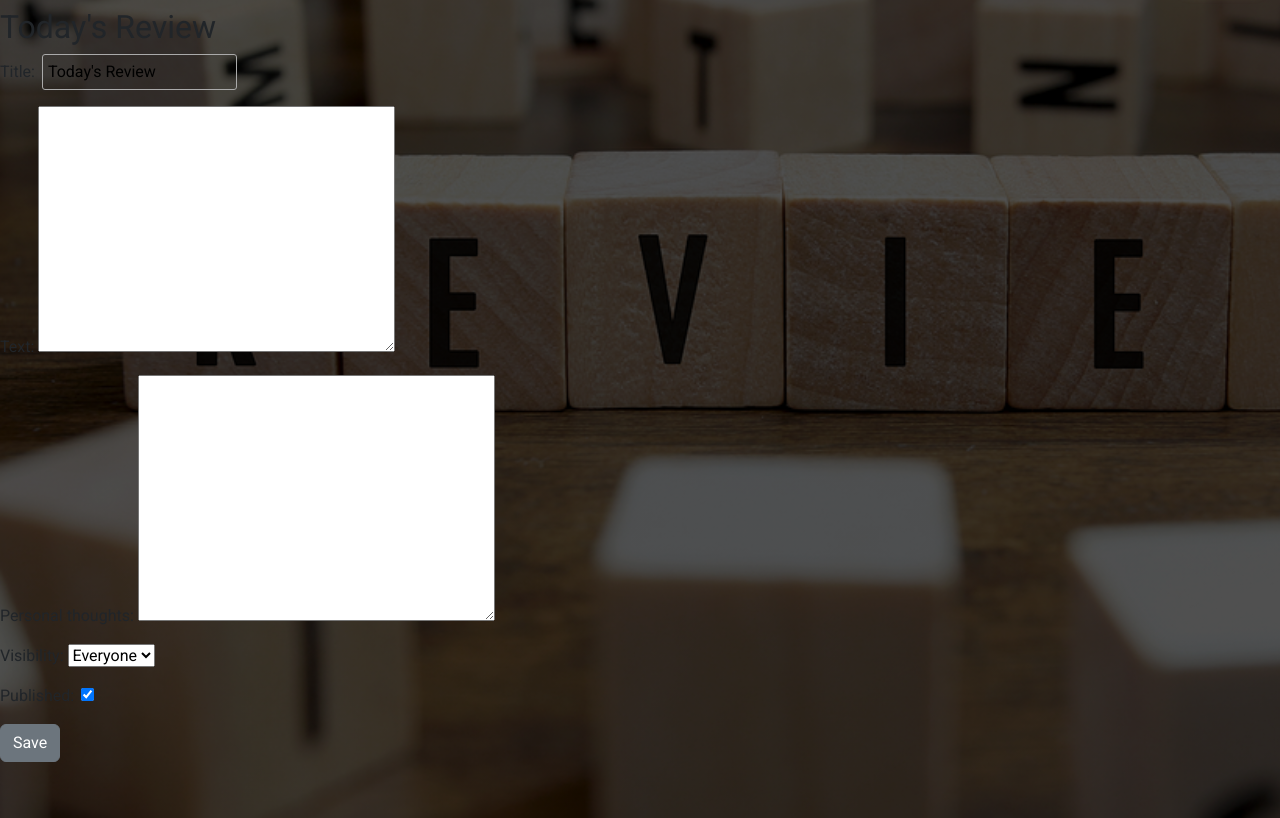
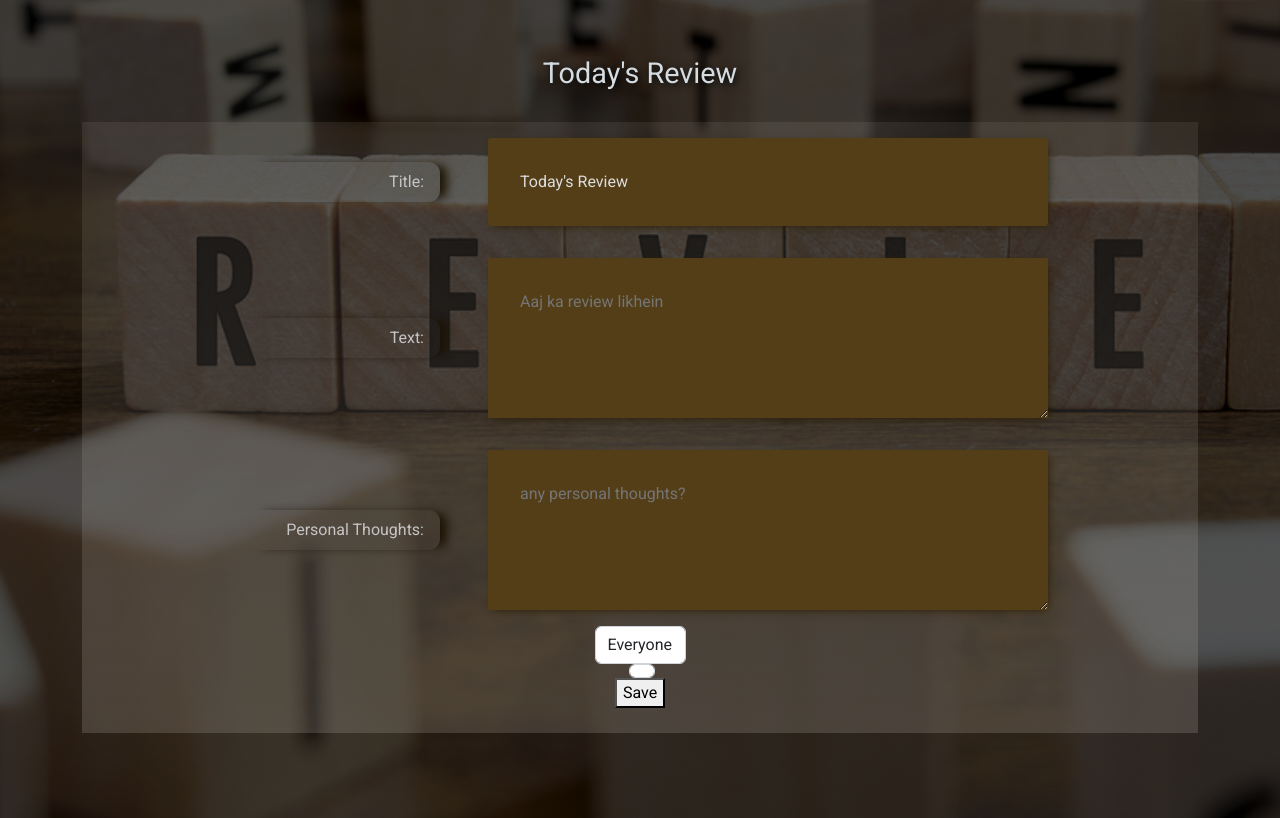
Before and after one commit to shalearkane/DailyReview, a Django app: page /review/write/ in a window 1280 px wide. Shown: the part 56-874 px from the top of the page. Run offline with Django 4.2, Linux system fonts and the light colour scheme; the visitor is signed in with stand-in values (Sample User, id 1); data that the repository does not hold is empty; some libraries are stand-ins or nearby versions.

Commit message:
Updated form.html Some fields are still left to be editted, also run "pip install django-crispy-forms", the respective changes have been done in settings.py

```diff
--- a/dailyreview/settings.py
+++ b/dailyreview/settings.py
@@ -49,6 +49,7 @@ INSTALLED_APPS = [
     "review",
     "friendship",
     "notifications",
+    'widget_tweaks',
 ]
 
 MIDDLEWARE = [
--- a/static/feed.css
+++ b/static/feed.css
@@ -32,7 +32,6 @@
     display: flex;
     flex-direction: column;
     align-items: center;
-    /* flex-flow: row wrap; */
 }
 
 .review {
--- /dev/null
+++ b/static/form.css
@@ -0,0 +1,63 @@
+.container {
+    display: flex;
+    flex-direction: column;
+}
+
+.item1 {
+    align-self: center;
+    font-size: 1.8rem;
+    color: rgb(212, 220, 226);
+    animation: title 1s ease-out 0s 2 alternate;
+    text-shadow: 2px 2px 8px black;
+    height: 13vh;
+    line-height: 15vh;
+}
+
+@keyframes title {
+    0% {color: rgb(212, 220, 226);
+          font-size: 1.8rem;}
+    100% {color: aliceblue;
+        font-size: 1.9rem;}
+}
+
+.item2 {
+    background: linear-gradient(rgba(199, 191, 180, 0.1), rgba(199, 191, 180, 0.2));
+    height: 70vh;
+    overflow-y: overlay;
+    padding-bottom: 2rem;
+    position: relative;
+}
+
+.form {
+    display: flex;
+    flex-direction: column;
+    align-items: center;
+}
+
+.form-group {
+    display: flex;
+    flex-direction: row;
+    align-items: center;
+}
+
+.form-group label {
+    width: 12rem;
+    padding: 0.5rem 1rem;
+    border-radius: 0.7rem;
+    box-shadow: 10px 0px 10px -3px rgba(27, 17, 2, 0.924);
+    margin: 2rem;
+    text-align: right;
+    color: rgb(197, 197, 197);
+}
+
+.input {
+    margin: 1rem;
+    background-color: rgb(83, 62, 24);
+    width: 35rem;
+    max-height: 10rem;
+    overflow: overlay;
+    padding: 2.0rem;
+    color: #ddd;
+    box-shadow: 3px 3px 9px -3px rgb(43, 30, 3);
+    border: none
+}
--- a/templates/review/form.html
+++ b/templates/review/form.html
@@ -1,9 +1,37 @@
 {% extends "base.html" %}
+{% load widget_tweaks %}
+{% load static %}
 {% block content %}
-    <h2>Today's Review</h2>
-    <form method="post" class="post-form">
-        {% csrf_token %}
-        {{ form.as_p }}
-        <button type="submit" class="save btn btn-secondary">Save</button>
-    </form>
+<head>
+    <link rel="stylesheet" href="{% static 'form.css' %}">
+</head>
+<body>
+    <div class="container">
+        <div class="item1">Today's Review</div>
+        <div class="item2">
+            <form method="post" class="form">
+                {% csrf_token %}
+                <div class="form-group" id="field1">
+                    <label for="title">Title:</label>
+                    {% render_field form.title class="input" id="title" name="title"%}
+                </div>
+                <div class="form-group" id="field2">
+                    <label for="text">Text:</label>
+                    {% render_field form.text class="input" id="text" name="text" placeholder="Aaj ka review likhein"%}
+                </div>
+                <div class="form-group" id="field3">
+                    <label for="personal_thoughts">Personal Thoughts:</label>
+                    {% render_field form.personal_thoughts class="input" id="personal_thoughts" name="personal_thoughts" placeholder="any personal thoughts?"%}
+                </div>
+                <div class="form-group">
+                    {% render_field form.visibility class="form-control" %}
+                </div>
+                <div class="form-group">
+                    {% render_field form.published class="form-control" %}
+                </div>
+                <button type="submit" class="save">Save</button>
+            </form>
+        </div>
+    </div>
+</body>
 {% endblock content %}
```
